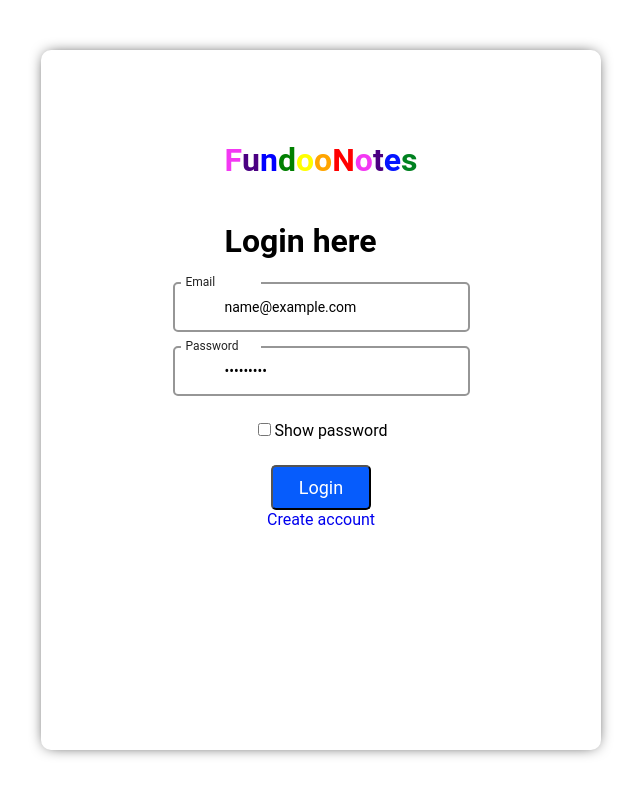
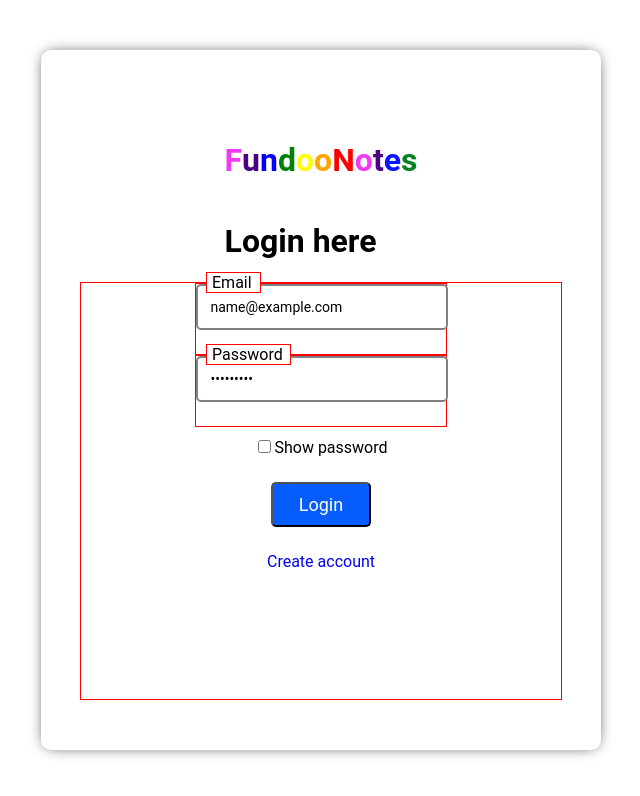
Before and after one commit to kirankumar-Matham96/Fundoo_Notes_React_Frontend, a React (Create React App) app in the folder my-first-react-app/: page /login in a window 1280 px wide. Both pictures are taken after typing "name@example.com", "Sample123" into the empty fields and a click on the button "Login". Shown: the top 796 px of the page, without its empty margins (319-959 px from the left). Built offline with nearby package versions, Linux system fonts and the light colour scheme.

Commit message:
fix: login page placeholder

```diff
--- a/my-first-react-app/src/components/textField.jsx
+++ /dev/null
@@ -1,30 +0,0 @@
-import React from 'react';
-import { ErrorMessage, useField } from 'formik';
-import '../scss/textField.scss';
-
-
-const prependString = (str, text) => {
-  return str
-  .split(" ")
-  .map(word => `${text}${word}`)
-     .join(" ");
-};
-
-const TextField = ({ label, ...props}) => {
-  const [field, meta] = useField(props);
-  return (
-    <div className='text-field'>
-      <label htmlFor={field.name}>{label}</label>
-      {/* <label htmlFor={field.name}> */}
-      <div className='field-error customText-field'>
-          <input className={`form-control ${ meta.touched && meta.error && 'is-invalid' }`}
-          {...field} {...props} autoComplete='off' required/>
-        <span className='placeholder'>{prependString((field.name).slice(1,), (field.name).toUpperCase().slice(0,1))}</span>
-        </div>
-          <ErrorMessage className='error-message' component='div' className='error' name={field.name} />
-        {/* </label> */}
-    </div>
-  )
-}
-
-export default TextField;
--- a/my-first-react-app/src/pages/login.jsx
+++ b/my-first-react-app/src/pages/login.jsx
@@ -1,9 +1,8 @@
 import React, { useState }from 'react';
 import * as Yup from 'yup';
-import { Formik, Field, Form } from 'formik';
+import { ErrorMessage, Formik, Field, Form } from 'formik';
 import { Link } from 'react-router-dom';
 import  Title  from '../components/title';
-import TextField from '../components/textField';
 import '../scss/login.scss';
 
 let userData;
@@ -13,14 +12,12 @@ const userCredentials = (data) => {
   console.log(userData);
 }
 
+const validate = Yup.object().shape({
+  email: Yup.string().email('invalid email!').required('Email is required!'),
+  password: Yup.string().min(8, 'Password should be 8 chars minimum!').max(20, 'Maximum length is 20 chars').required('Password required!')
+})
+
 const Login = () => {
-
-
-  const validate = Yup.object().shape({
-    email: Yup.string().email('Email is invalid!').required('Email required!'),
-    password: Yup.string().min(8, 'Password should be 8 chars minimum!').max(20, 'Maximum length is 20 chars').required('Password required!')
-  })
-
   const [isPasswordShown, setPasswordVisibility] = useState();
 
   const togglePasswordVisibility = () =>
@@ -28,8 +25,8 @@ const Login = () => {
     setPasswordVisibility(isPasswordShown ? false : true );
   }
 
-
   return (
+    <div>
     <Formik
       initialValues={{
         email: '',
@@ -38,16 +35,26 @@ const Login = () => {
       validationSchema={validate}
       onSubmit={values => userCredentials(values) }
     >
-      {formik => (
+        {({errors, touched}) => (
         <div className='login-container'>
           <div className='content'>
           <header>
             <div className='fundooNotes'>{<Title />}</div>
             <h1>Login here</h1>
           </header>
-          <Form className='form-fields'>
-              <TextField className='textField' name='email' type='email' required/>
-              <TextField className='textField' name='password' type={isPasswordShown ? 'text' : 'password'} required/>
+              <Form className='form-fields'>
+                <div className='block-errorMessage'>
+              <label className='LoginField'>
+                <Field className='email-login' name='email' type="email" autoComplete='off' required/>
+                <span className='placeholder email-ph'>Email</span>
+                <ErrorMessage name='email'/>
+              </label>
+              <label className='LoginField'>
+                <Field className='password-login' name='password' type={isPasswordShown ? 'text' : 'password'} autoComplete='off' required />
+                <span className='placeholder password-ph' >Password</span>
+                  {errors.password && touched.password ? (<div>{errors.password}</div>) : null}
+                  </label>
+                  </div>
             <div className='show-pwd'>
               <label>
                 <Field className='check-box' type='checkbox' name='checked'  onClick={ togglePasswordVisibility }/>
@@ -62,7 +69,8 @@ const Login = () => {
             </div>
         </div>
       )}
-    </Formik>
+      </Formik>
+      </div>
   );
 }
 
--- a/my-first-react-app/src/pages/register.jsx
+++ b/my-first-react-app/src/pages/register.jsx
@@ -140,9 +140,13 @@ class Register extends Component{
     return (
       <div className='register-page'>
         {/* {this.state.notes.map(users => <h5>{ users.data}</h5>)} */}
+        <div className='form-content'>
         <Formik>
           <Form onSubmit={this.handleSubmit} >
-            <div className='title'>{<Title />}</div>
+            <div className='title'>
+              {<Title />}
+            </div>
+              <div className='sub-title'><p>Register now and keep you notes safe.</p> </div>
               <div className='text name'>
                 <div className='parallel-fields left-field' >
                   <label className='custom-field'>
@@ -159,13 +163,14 @@ class Register extends Component{
                   <div className='error-message'>{ formErrors.lastName}</div>
                 </div>
               </div>
-            <div className='email-div'>
-              <label className='custom-field'>
-                <input className='email text' name='email' type='email' onChange={ this.handleChange } required autoComplete='off' />
+            <div className='email-div text'>
+              <label className='custom-field-email'>
+                <input className='email' name='email' type='email' onChange={ this.handleChange } autoComplete='off'  required/>
                 <span className='placeHolder'>Email</span>
+                <span className='ph'>@gmail.com</span>
               </label>
+              <div className='error-message email-error'>{formErrors.email}</div>
             </div>
-              <div className='error-message'>{formErrors.email}</div>
               <p>You can use letters, numbers & periods</p>
               <div className='text pwd-section'>
               <div className='parallel-fields left-field' >
@@ -202,7 +207,8 @@ class Register extends Component{
               </div>
             </footer>
           </Form>
-        </Formik>
+          </Formik>
+          </div>
       </div>
     )
   }
--- a/my-first-react-app/src/scss/login.scss
+++ b/my-first-react-app/src/scss/login.scss
@@ -1,3 +1,11 @@
+@mixin boxes {
+  width: 233px;
+  height: 40px;
+  padding-left: 5%;
+  font-size: 14px;
+  border-radius: 5px;
+  border: 2px solid gray;
+}
 .login-container{
   width: 800px;
   display: flex;
@@ -26,37 +34,58 @@
   justify-content: flex-start;
   align-items: center;
 }
-.fundooNotes{}
 .form-fields{
   display: flex;
   flex-direction: column;
   align-items: center;
-  // border: 1px solid rgb(0, 0, 0);
+  border: 1px solid red;
   box-shadow: none;
   width: 80%;
   height: 80%;
   padding: 0px 0px 0px 0px;
 }
-.custom-login-field{
+.LoginField{
+  border: 1px solid red;
+  display: flex;
+  flex-direction: column;
+  // border: 1px solid red;
+  width: 250px;
+  height: 70px;
+}
+// .block-errorMessage{
 
+// }
+.LoginField {
+  color: red
 }
-.email-field{
-  // padding: 10px 10px 5px 10px;
-  // border: 1px solid rgb(17, 0, 255);
+
+.LoginField .errors{
+  color: red
 }
-.password-field{
-  // padding: 10px 10px 5px 10px;
-  // border: 1px solid rgb(199, 0, 149);
+
+.LoginField .email-login{
+  @include boxes;
 }
-.placeholder{
-  // border: 1px solid rgb(0, 159, 199);
-
+.LoginField .password-login{
+  @include boxes;
+}
+.LoginField .placeholder{
+  border: 1px solid red;
+  color: gray;
+  position: relative;
+  top: -35px;
+  left: 10px;
+}
+.LoginField .email-ph{
+  width: 17%;
+}
+.LoginField .password-ph{
+  width: 29%;
 }
 .show-pwd{
   padding: 10px 10px 5px 10px;
   // border: 1px solid rgb(199, 0, 0);
 }
-.check-box{}
 .login-button{
   margin-top: 20px;
   width: 100px;
@@ -68,126 +97,21 @@
 }
 a{
   text-decoration: none;
+  padding-top: 25px;
 }
-
-// .customLogin-field .TextField{
-//   position: relative;
-//   font-size: 14px;
-//   // padding-top: 20px;
-//   padding: 20px 0px 20px 10px;
-// }
-// .customLogin-field .placeHolder{
-//   position: absolute;
-//   left: 12px;
-//   top: 50%;
-//   transform:translateY(-50%);
-//   color: gray;
-//   transition: top 0.3s ease, font-size 0.3s ease, color 0.3s ease;
-// }
-// .customLogin-field .TextField:valid + .placeHolder,
-// .customLogin-field .TextField:focus + .placeHolder{
-//   top:10px;
-//   font-size: 11px;
-//   color: #222;
-// }
-// // /*****************/
-
-// // /*Model 2*/
-// .customLogin-field .TextField{
-//   border: 2px solid rgb(150, 150, 150);
-//   transition: border-color 0.3s ease;
-// }
-
-// .customLogin-field .TextField:valid,
-// .customLogin-field .TextField:focus {
-//   top:10px;
-//   font-size: 10px;
-//   color: #222;
-//   transition-delay: 0.1s;
-// }
-
-// .customLogin-field input + .placeHolder {
-//   padding: 0 5px;
-//   left: 8px;
-// }
-
-// .customLogin-field input:valid + .placeHolder,
-// .customLogin-field input:focus + .placeHolder{
-//   top:20px;
-//   background: #fff;
-// }
-
-/*****************/
-
-// .login-container{
-//   display: flex;
-//   flex-direction: column;
-//   // border: 1px solid black;
-//   border-radius: 2%;
-//   align-items: center;
-//   justify-content: center;
-//   height: 500px;
-//   margin: 50px 500px 200px 500px;
-//   overflow: hidden;
-//   box-shadow: 0px 0px 15px -5px;
-//   background-color: rgb(255, 255, 255);
-// }
-// header{
-//   color: tomato;
-// }
-
-// // #email,#pwd{
-// //   display: flex;
-// //   flex-direction: column;
-// //   align-items: center;
-// //   justify-content: center;
-// //   margin: 10px 10px 10px 10px;
-// //   padding: 10px 10px 10px 10px;
-// // }
-
-// // #check-box{
-// //   width: 2px;
-// //   height: 2px;
-// // }
-// .show-pwd{
-//   padding-top: 0px;
-//   width: 200px;
-//   padding-left: 15px;
-//   margin-bottom: 20px;
-// }
-// label{
-//   // font-size: 20px;
-// }
-// #show{
-//   margin-left: 10px;
-//   font-size: 15px;
-// }
-
-// form{
-//   display: flex;
-//   flex-direction: column;
-//   align-items: center;
-// }
-
-// #login-button{
-//   width: 100px;
-//   height: 30px;
-//   background-color: rgb(9, 74, 216);
-//   color: white;
-//   border-radius: 5px;
-// }
-
-// #sign-up-link{
-//   padding-top: 10px;
-//   margin-right: 20px;
-//   display: flex;
-//   justify-content: row;
-//   font-size: 17px;
-// }
-// .text{
-//   display: flex;
-//   align-content: flex-end;
-// }
-// #fundooNotes{
-//   margin-left: 0;
-// }
+.LoginField input:focus + .email-ph,
+.LoginField input:valid + .email-ph{
+  color: black;
+  top: -58px;
+  background-color: #fff;
+  padding-left: 5px;
+  padding-right: 5px;
+}
+.LoginField input:focus + .password-ph,
+.LoginField input:valid + .password-ph{
+  color: black;
+  top: -58px;
+  background-color: #fff;
+  padding-left: 5px;
+  padding-right: 5px;
+}
--- a/my-first-react-app/src/scss/textField.css
+++ /dev/null
@@ -1,73 +0,0 @@
-.error {
-  color: red;
-}
-
-.input-box {
-  padding: 0px 0px 0px 0px;
-  width: 100px;
-  font-size: 14px;
-}
-
-label {
-  margin-top: 25px;
-}
-
-.error {
-  color: red;
-  font-size: .9rem;
-}
-
-.field-error {
-  display: -webkit-box;
-  display: -ms-flexbox;
-  display: flex;
-  -webkit-box-orient: vertical;
-  -webkit-box-direction: normal;
-      -ms-flex-direction: column;
-          flex-direction: column;
-}
-
-.customText-field input {
-  position: relative;
-  font-size: 14px;
-  padding-top: 20px;
-  padding: 15px 50px 15px 50px;
-  border-radius: 5px;
-}
-
-.customText-field .placeholder {
-  width: 70px;
-  position: relative;
-  left: 12px;
-  top: 30%;
-  background: #fff;
-  -webkit-transform: translateY(-50%);
-          transform: translateY(-50%);
-  color: gray;
-  -webkit-transition: top 0.3s ease, font-size 0.3s ease, color 0.3s ease;
-  transition: top 0.3s ease, font-size 0.3s ease, color 0.3s ease;
-}
-
-.customText-field input:valid + .placeholder,
-.customText-field input:focus + .placeholder {
-  bottom: 50px;
-  font-size: 12px;
-  color: #222;
-}
-
-.customText-field input {
-  border: 2px solid #969696;
-  -webkit-transition: border-color 0.3s ease;
-  transition: border-color 0.3s ease;
-}
-
-.customText-field input + .placeholder {
-  padding: 0 5px;
-  left: 8px;
-}
-
-.customText-field input:valid + .placeholder,
-.customText-field input:focus + .placeholder {
-  background: #fff;
-}
-/*# sourceMappingURL=textField.css.map */
--- a/my-first-react-app/src/scss/textField.scss
+++ /dev/null
@@ -1,80 +0,0 @@
-.error{
-  color: red;
-}
-// .text-field{
-//   margin-right: 0;
-//   display: flex;
-//   align-items: center;
-//   border: 1px solid green;
-//   // padding: 10px 10px 10px 10px;
-// }
-.input-box{
-  padding: 0px 0px 0px 0px;
-  width: 100px;
-  font-size: 14px;
-}
-label{
-  margin-top: 25px;
-}
-.error{
-  color: red;
-  font-size: .9rem;
-}
-.field-error{
-  display: flex;
-  flex-direction: column;
-}
-.customText-field input{
-  position: relative;
-  font-size: 14px;
-  padding-top: 20px;
-  padding: 15px 50px 15px 50px;
-  border-radius: 5px;
-}
-.customText-field .placeholder{
-  width: 70px;
-  position: relative;
-  left: 12px;
-  top: 30%;
-  // bottom: 50%;
-  // padding-bottom: 50px;
-  background: #fff;
-  transform:translateY(-50%);
-  color: gray;
-  transition: top 0.3s ease, font-size 0.3s ease, color 0.3s ease;
-}
-.customText-field input:valid + .placeholder,
-.customText-field input:focus + .placeholder{
-  // top:10px;
-  bottom:50px;
-  font-size: 12px;
-  color: #222;
-}
-// /*****************/
-
-// /*Model 2*/
-.customText-field input{
-  border: 2px solid rgb(150, 150, 150);
-  transition: border-color 0.3s ease;
-}
-
-//Don't add this
-// .customText-field input:valid,
-// .customText-field input:focus {
-//   top:10px;
-//   font-size: 10px;
-//   color: #222;
-//   transition-delay: 0.1s;
-// }
-
-.customText-field input + .placeholder {
-  padding: 0 5px;
-  left: 8px;
-}
-
-.customText-field input:valid + .placeholder,
-.customText-field input:focus + .placeholder{
-  // top:20px;
-  // bottom:20px;
-  background: #fff;
-}
```
Also changed, not shown: my-first-react-app/src/scss/register.scss (+60 -3 lines), 1 other file (tests, documents, lock files or other folders).
